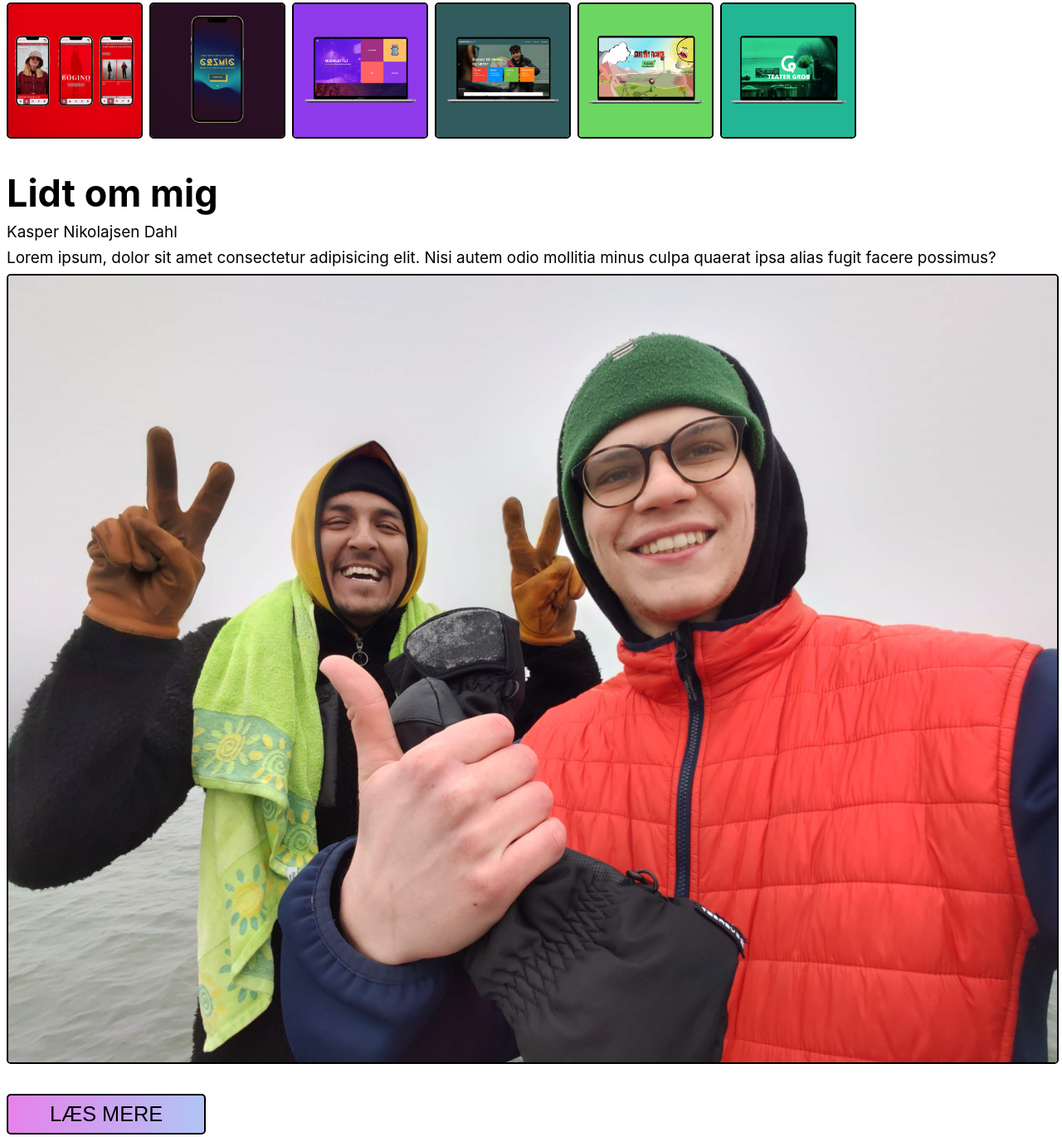
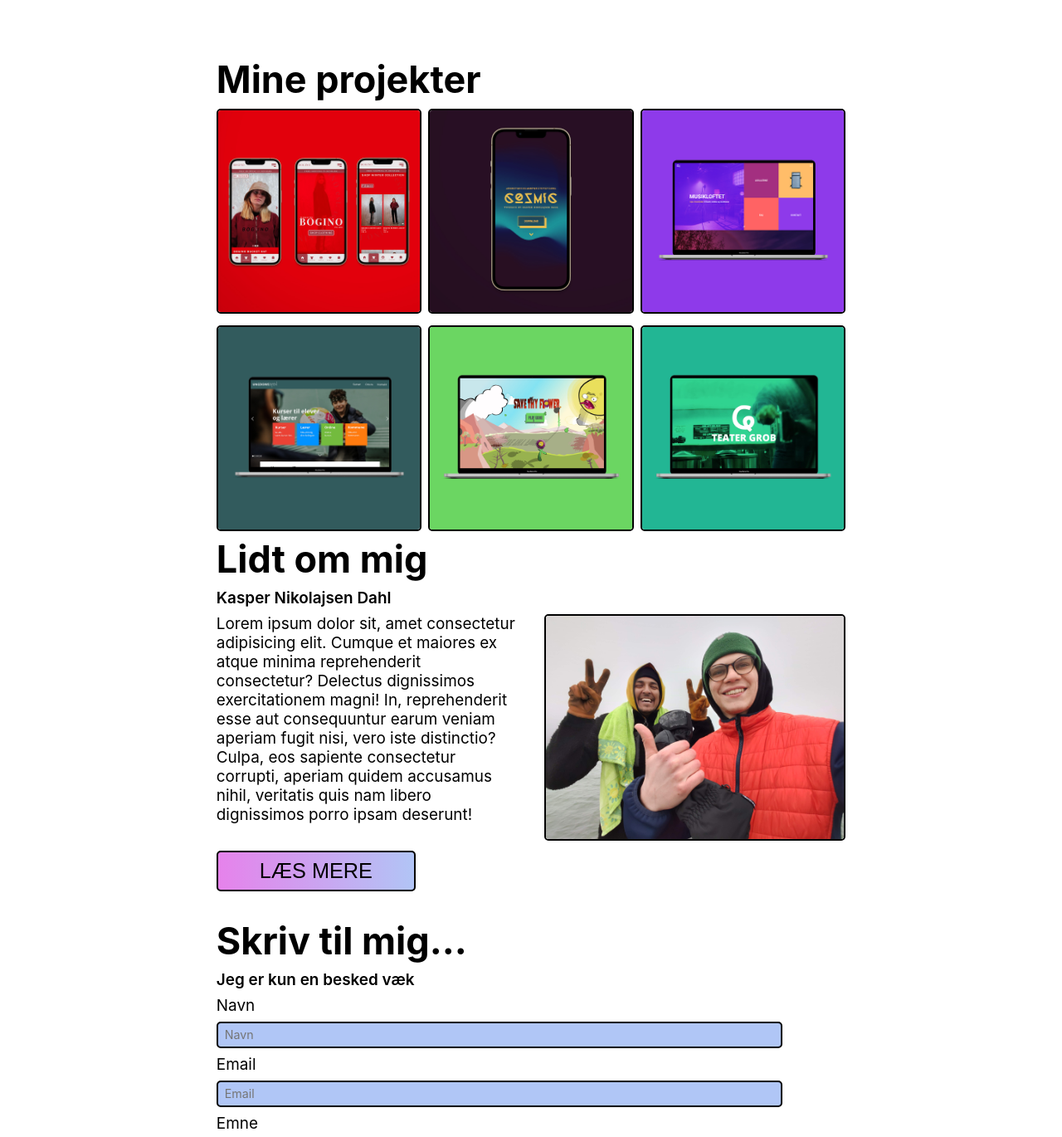
Before and after one commit to kasp103y/portfolio-v2, a plain HTML site: page index.html in a window 1280 px wide. Shown: the part 812-2182 px from the top of the page at 83% size. Drawn offline with Linux system fonts and the light colour scheme; a web font is replaced by a local one.

Commit message:
desktop forside

```diff
--- a/index.html
+++ b/index.html
@@ -127,7 +127,7 @@
                   />
                 </svg>
               </figure>
-              <p class="p-leads">HTML/CSS/JS</p>
+              <p class="p-lead">HTML/CSS/JS</p>
               <p class="proof">
                 Lorem ipsum dolor sit amet consectetur adipisicing elit. Minus,
                 odit!
@@ -181,6 +181,7 @@
       </section>
     </header>
     <main>
+      <section class="wrapper">
         <section class="portfolio-section">
           <h3>Mine projekter</h3>
           <article class="projekter">
@@ -201,13 +202,22 @@
             <h3>Lidt om mig</h3>
             <p class="p-lead">Kasper Nikolajsen Dahl</p>
           </article>
+          <article class="om-mig">
             <article>
               <p>
-            Lorem ipsum, dolor sit amet consectetur adipisicing elit. Nisi autem
-            odio mollitia minus culpa quaerat ipsa alias fugit facere possimus?
+                Lorem ipsum dolor sit, amet consectetur adipisicing elit. Cumque
+                et maiores ex atque minima reprehenderit consectetur? Delectus
+                dignissimos exercitationem magni! In, reprehenderit esse aut
+                consequuntur earum veniam aperiam fugit nisi, vero iste
+                distinctio? Culpa, eos sapiente consectetur corrupti, aperiam
+                quidem accusamus nihil, veritatis quis nam libero dignissimos
+                porro ipsam deserunt!
               </p>
+              <button class="desktop-btn">LÆS MERE</button>
+            </article>
+
             <figure><img src="billeder/mig-wet.jpg" alt="" /></figure>
-          <button>LÆS MERE</button>
+            <button class="mobile-btn">LÆS MERE</button>
           </article>
         </section>
         <section class="kontakt">
@@ -216,7 +226,9 @@
           <form name="contact" method="POST" data-netlify="true">
             <p class="form-p">Navn</p>
             <p>
-            <label><input type="text" name="name" placeholder="Navn" /></label>
+              <label
+                ><input type="text" name="name" placeholder="Navn"
+              /></label>
             </p>
             <p class="form-p">Email</p>
             <p>
@@ -241,6 +253,7 @@
             </p>
           </form>
         </section>
+      </section>
     </main>
     <footer></footer>
   </body>
--- a/style.css
+++ b/style.css
@@ -74,12 +74,13 @@ main {
 }
 
 main > * {
-  margin: var(--spacing-4) 0;
+  margin: var(--spacing-16) 0;
 }
 
 * {
   margin: 0;
   padding: 0;
+  box-sizing: border-box;
 }
 
 .heading-lead {
@@ -112,6 +113,11 @@ h2 {
 h3 {
   font-size: var(--font-size-xl);
   margin-bottom: var(--spacing-1);
+}
+
+.p-lead {
+  font-size: var(--font-size-base);
+  font-weight: var(--medium);
 }
 p {
   font-size: var(--font-size-base);
@@ -219,6 +225,14 @@ button {
   justify-self: center;
 }
 
+.desktop-btn {
+  display: none;
+}
+
+.mobile-btn {
+  display: block;
+}
+
 button:hover {
   background-position: right center;
 }
@@ -238,7 +252,6 @@ button:active {
   display: flex;
   justify-content: center;
   flex-direction: column;
-  align-content: center;
 }
 
 .card figure {
@@ -268,8 +281,7 @@ button:active {
 }
 
 .projekter img {
-  width: 10rem;
-  height: 10rem;
+  object-fit: cover;
 }
 
 textarea,
@@ -296,6 +308,13 @@ input {
 }
 
 @media screen and (min-width: 800px) {
+  main {
+    display: grid;
+    grid-template-columns: 20% 1fr 20%;
+  }
+  .wrapper {
+    grid-column-start: 2;
+  }
   .links {
     align-self: center;
     display: block;
@@ -341,6 +360,35 @@ input {
   .card-3 {
     background-color: var(--blue);
   }
+
+  .projekter {
+    display: grid;
+    grid-template-columns: 1fr 1fr 1fr;
+    overflow-x: visible;
+  }
+
+  .projekter img {
+    width: 100%;
+    height: auto;
+  }
+
+  .om-mig {
+    display: grid;
+    grid-template-columns: 1fr 1fr;
+    gap: var(--spacing-4);
+  }
+
+  .om-mig article {
+    align-self: center;
+  }
+
+  .desktop-btn {
+    display: block;
+  }
+
+  .mobile-btn {
+    display: none;
+  }
 }
 @keyframes hop {
   from {
```
Lines whose indentation alone changed are shown as unchanged.
